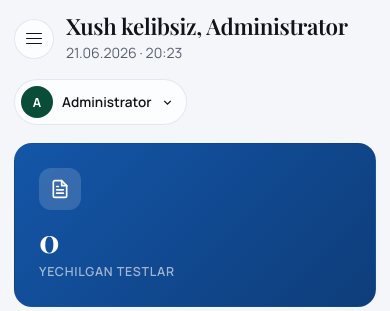
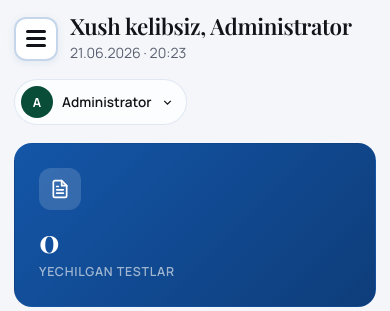
Before and after one commit to vant0r/newprojekt, a PHP site: page /user/index.php in a window 390 px wide. Shown: the top 311 px of the page. Run offline with PHP 8.4, Linux system fonts and the light colour scheme; the visitor is signed in with stand-in values (Sample User, id 1); data comes from the database, SQL or seed files in the repository; some libraries are stand-ins or nearby versions.

Commit message:
fix: mobile ko'k ramka yo'qotildi + panel burger ko'rinadigan qilindi
1. Ko'k focus ramka (outline) to'liq yo'qotildi:
   - button:focus, a:focus, input:focus {outline:none}
   - -webkit-tap-highlight-color:transparent (mobile tap)
   - Faqat focus-visible (keyboard) da ko'rinadi

2. Panel burger (3 chiziq) kattaroq va ko'rinadigan:
   - 40px → 44px, border-radius: 12px
   - Chiziqlar: 16px/1.5px → 20px/2.5px (ancha qalin)
   - Oraliq: 5px → 7px
   - Glass-strong fon + blur + shadow qo'shildi
   - border: 2px solid border-strong

```diff
--- a/includes/panel_layout.php
+++ b/includes/panel_layout.php
@@ -37,6 +37,9 @@ body::after{content:"";position:fixed;inset:0;pointer-events:none;z-index:0;back
 img,svg{max-width:100%;display:block;height:auto}
 a{color:inherit;text-decoration:none;transition:var(--t)}
 button{font:inherit;cursor:pointer;border:none;background:none;color:inherit}
+button:focus,a:focus,input:focus,select:focus,textarea:focus{outline:none}
+*:focus-visible{outline:2px solid var(--primary);outline-offset:2px;border-radius:4px}
+*::-moz-focus-inner{border:0}
 ul{list-style:none}
 input,textarea,select{font:inherit;color:inherit}
 .layout{display:grid;grid-template-columns:260px 1fr;min-height:100vh;position:relative;z-index:2}
@@ -132,10 +135,10 @@ table.tbl tbody tr:last-child td{border-bottom:none}
 .theme-toggle-s::after{content:"";position:absolute;top:2px;left:2px;width:12px;height:12px;border-radius:50%;background:var(--primary);transition:transform var(--t)}
 [data-theme="dark"] .theme-toggle-s::after{transform:translateX(16px);background:#fff}
 [data-theme="dark"] .theme-toggle-s{background:var(--primary-dark)}
-.burger-mobile{display:none;width:40px;height:40px;border-radius:50%;background:var(--glass);border:1.5px solid var(--border);place-items:center;cursor:pointer}
-.burger-mobile span{display:block;width:16px;height:1.5px;background:var(--dark);position:relative;border-radius:2px}
-.burger-mobile span::before,.burger-mobile span::after{content:"";position:absolute;left:0;width:16px;height:1.5px;background:var(--dark);border-radius:2px;transition:var(--t)}
-.burger-mobile span::before{top:-5px}.burger-mobile span::after{top:5px}
+.burger-mobile{display:none;width:44px;height:44px;border-radius:12px;background:var(--glass-strong);backdrop-filter:blur(16px);-webkit-backdrop-filter:blur(16px);border:2px solid var(--border-strong);place-items:center;cursor:pointer;box-shadow:var(--shadow-sm)}
+.burger-mobile span{display:block;width:20px;height:2.5px;background:var(--dark);position:relative;border-radius:2px}
+.burger-mobile span::before,.burger-mobile span::after{content:"";position:absolute;left:0;width:20px;height:2.5px;background:var(--dark);border-radius:2px;transition:var(--t)}
+.burger-mobile span::before{top:-7px}.burger-mobile span::after{top:7px}
 @media (max-width:1024px){.layout{grid-template-columns:1fr}.sidebar{position:fixed;top:0;left:-100%;width:260px;transition:left 0.4s cubic-bezier(0.4,0,0.2,1);box-shadow:10px 0 40px rgba(0,0,0,0.12)}.sidebar.open{left:0}.burger-mobile{display:grid}.main{padding:18px}.field-row{grid-template-columns:1fr}}
 @media (max-width:640px){.main{padding:14px}.card{padding:20px;border-radius:var(--r)}.topbar{margin-bottom:18px}table.tbl{font-size:0.8rem}table.tbl thead th,table.tbl tbody td{padding:9px 10px}}
 @keyframes spin{to{transform:rotate(360deg)}}
--- a/includes/public_layout.php
+++ b/includes/public_layout.php
@@ -41,10 +41,13 @@ function vpy_public_css2() {
     return <<<CSS
 *,*::before,*::after{box-sizing:border-box;margin:0;padding:0}
 html{scroll-behavior:smooth;-webkit-text-size-adjust:100%;overflow-x:hidden}
-body{font-family:var(--sans);font-weight:500;font-size:clamp(15px,1vw,16px);line-height:1.65;color:var(--dark);background:var(--bg);overflow-x:hidden;min-height:100vh;position:relative;-webkit-font-smoothing:antialiased;transition:background var(--t),color var(--t)}
+body{font-family:var(--sans);font-weight:500;font-size:clamp(15px,1vw,16px);line-height:1.65;color:var(--dark);background:var(--bg);overflow-x:hidden;min-height:100vh;position:relative;-webkit-font-smoothing:antialiased;-webkit-tap-highlight-color:transparent;transition:background var(--t),color var(--t)}
 img,svg{max-width:100%;display:block;height:auto}
 a{color:inherit;text-decoration:none;transition:var(--t)}
 button{font:inherit;cursor:pointer;border:none;background:none;color:inherit}
+button:focus,a:focus,input:focus,select:focus,textarea:focus{outline:none}
+*:focus-visible{outline:2px solid var(--primary);outline-offset:2px;border-radius:4px}
+*::-moz-focus-inner{border:0}
 ul{list-style:none}
 input,textarea,select{font:inherit;color:inherit}
 main{position:relative;z-index:2}
--- a/login.php
+++ b/login.php
@@ -66,7 +66,9 @@ $initial_mode = $mode;
 :root{--bg:#F4F6F9;--primary:#1456A8;--primary-dark:#0E3D7A;--primary-glow:rgba(20,86,168,0.22);--dark:#111318;--dark-soft:#2C3040;--muted:#5A6070;--light:#FFFFFF;--glass:rgba(255,255,255,0.82);--glass-strong:rgba(255,255,255,0.94);--border:rgba(20,86,168,0.10);--border-strong:rgba(20,86,168,0.20);--shadow:0 8px 32px rgba(20,86,168,0.12);--r:18px;--r-lg:28px;--pill:100px;--t:0.4s cubic-bezier(0.4,0,0.2,1);--sans:"Manrope",sans-serif;--serif:"Playfair Display",serif}
 [data-theme="dark"]{--bg:#111113;--primary:#5AA3E8;--primary-dark:#4088CC;--primary-glow:rgba(90,163,232,0.18);--dark:#E8E8EC;--dark-soft:#B0B0B8;--muted:#78788A;--light:#111113;--glass:rgba(26,26,29,0.86);--glass-strong:rgba(32,32,36,0.96);--border:rgba(255,255,255,0.06);--border-strong:rgba(255,255,255,0.12);--shadow:0 8px 32px rgba(0,0,0,0.40)}
 *,*::before,*::after{box-sizing:border-box;margin:0;padding:0}
-body{font-family:var(--sans);font-weight:500;font-size:16px;line-height:1.6;color:var(--dark);background:var(--bg);min-height:100vh;overflow:hidden;transition:background var(--t),color var(--t)}
+body{font-family:var(--sans);font-weight:500;font-size:16px;line-height:1.6;color:var(--dark);background:var(--bg);min-height:100vh;overflow:hidden;transition:background var(--t),color var(--t);-webkit-tap-highlight-color:transparent}
+button:focus,a:focus,input:focus{outline:none}
+*:focus-visible{outline:2px solid var(--primary);outline-offset:2px;border-radius:4px}
 .auth-layout{display:grid;grid-template-columns:1fr 1fr;width:100%;min-height:100vh;position:relative;perspective:1200px}
 /* Image and form swap with 3D rotation */
 .auth-left{position:relative;display:flex;align-items:center;justify-content:center;padding:40px 36px;overflow:hidden;order:1;z-index:2;transition:transform 0.7s cubic-bezier(0.4,0,0.2,1),opacity 0.5s ease}
```
